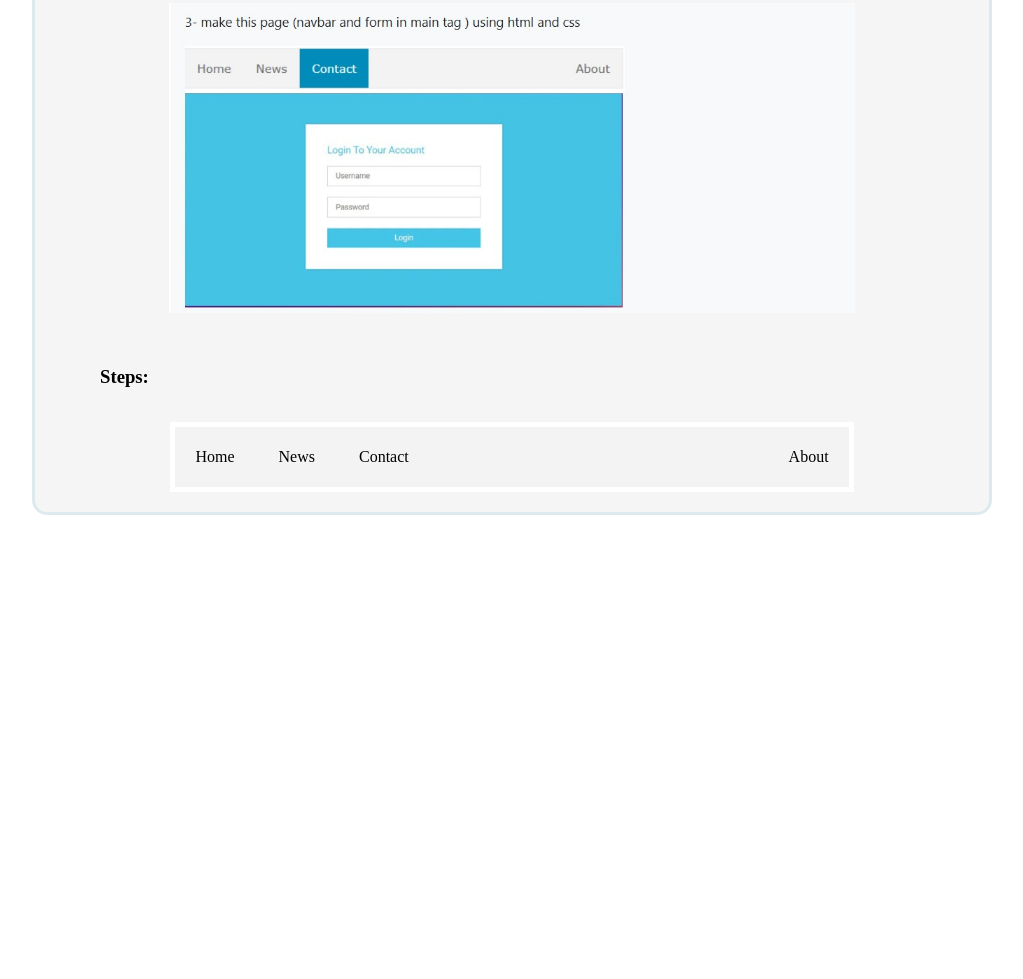
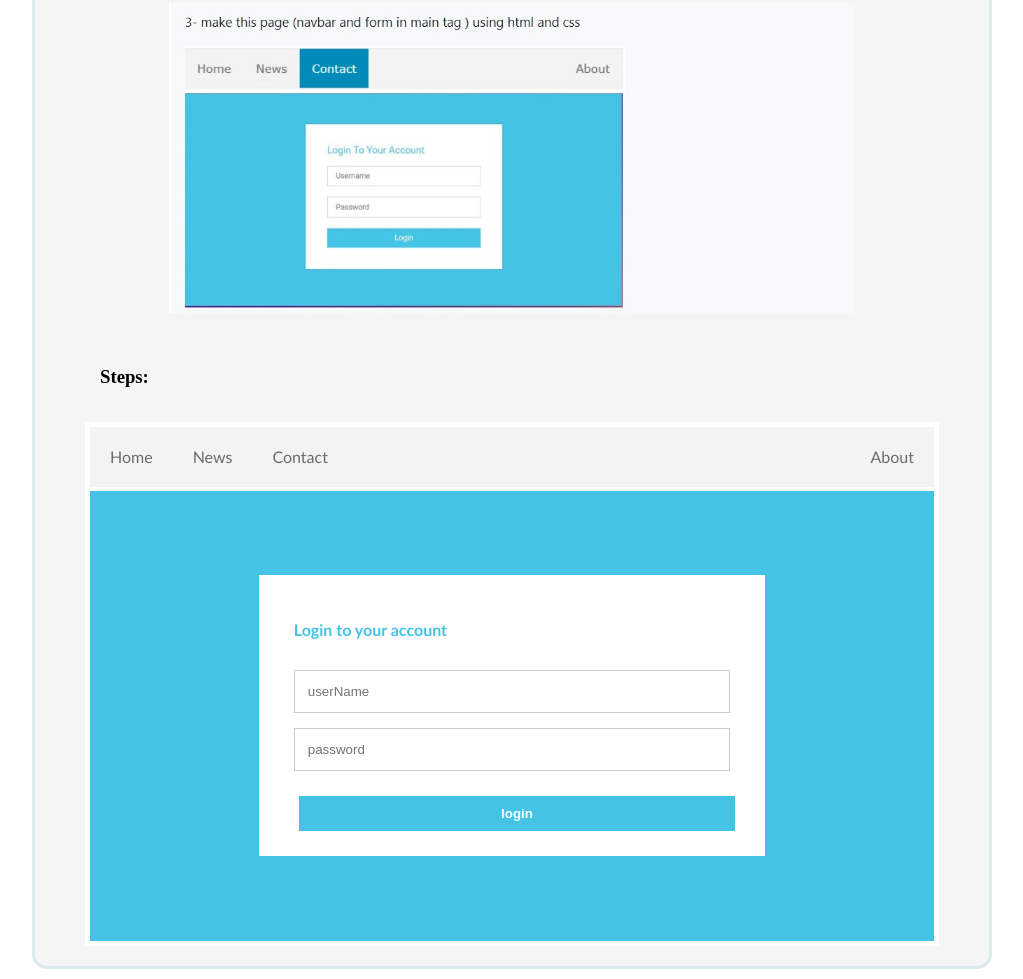
Before and after one commit to asmaaEbeed/lesson7Assignment, a plain HTML site: page index.html in a window 1280 px wide. Shown: the part 873-1852 px from the top of the page, without its empty margins (128-1151 px from the left). Before the commit the page ends 1398 px from the top, so only its background shows below. Drawn offline with Linux system fonts and the light colour scheme.

Commit message:
add question3

```diff
--- a/css/style.css
+++ b/css/style.css
@@ -60,13 +60,13 @@ input {
     border: 1px solid #ccc;
 }
 .container{
-    width: 80%;
     margin: 0 auto;
     background-color: #fff;
     padding: 5px;
 }
 nav {
     background-color: #f3f3f3;
+    margin-bottom: 4px;
 }
 
 ul {
@@ -78,6 +78,50 @@ ul {
 }
 
 li {
+    display: inline-block;
+    color: #6b6b6b;
+    font-family: 'Gill Sans', 'Gill Sans MT', Calibri, 'Trebuchet MS', sans-serif;
+}
+li a {
+    display: inline-block;
+    text-decoration: none;
     padding: 15px 20px;
-    display: inline-block;
 }
+
+li a:hover {
+    text-decoration: none;
+    background-color: #008bbd;
+    color: #fff;
+    transition: all 0.5s ease-in-out;
+    cursor: pointer;
+}
+.form-area {
+    background-color: #44c3e4;
+    padding: 10% 0;
+}
+#form-q3 {
+    background-color: #fff;
+    width: 60%;
+    margin: auto;
+    padding: 15px 35px;
+
+}
+#form-q3 h4 {
+    color: #44c3e4;
+    margin: 25px 0;
+    font-family:  Calibri, 'Trebuchet MS', sans-serif;
+}
+#form-q3 input {
+    width: 100%;
+    margin: 15px 0;
+    padding: 13px;
+}
+#form-q3 input:focus {
+    outline: none;
+}
+.btn-submit {
+    width: 100%;
+    background-color: #44c3e4;
+    border-radius: 0;
+    color: #fff;
+}
--- a/index.html
+++ b/index.html
@@ -44,22 +44,31 @@
       <img src="images/question-3.jpg" alt="Question3" />
       <article>
         <h3>Steps:</h3>
-        <div class="container">
+        <main class="container">
           <nav class="d-flex">
             <ul>
-              <div>
-                <li>Home</li>
-                <li>News</li>
-                <li>Contact</li>
+              <ul>
+                <li><a>Home</a></li>
+                <li><a>News</a></li>
+                <li><a>Contact</a></li>
 
-              </div>
-              <div>
-                <li>About</li>
-              </div>
+              </ul>
+              <ul>
+                <li><a>About</a></li>
+              </ul>
             </ul>
           </nav>
-        </div>
-      </article>
+          <div class="form-area">
+            <form id="form-q3" action="" method="post">
+                <h4>Login to your account</h4>
+              <input type="text" id="formQ3UserName" placeholder="userName" />
+              <input type="password" id="formQ3Password" placeholder="password" />
+
+              <button type="submit" class="btn-submit">login</button>
+            </form>
+          </div>
+        </main>
+    </article>
     </section>
     <script src="./js/script.js"></script>
   </body>
```
